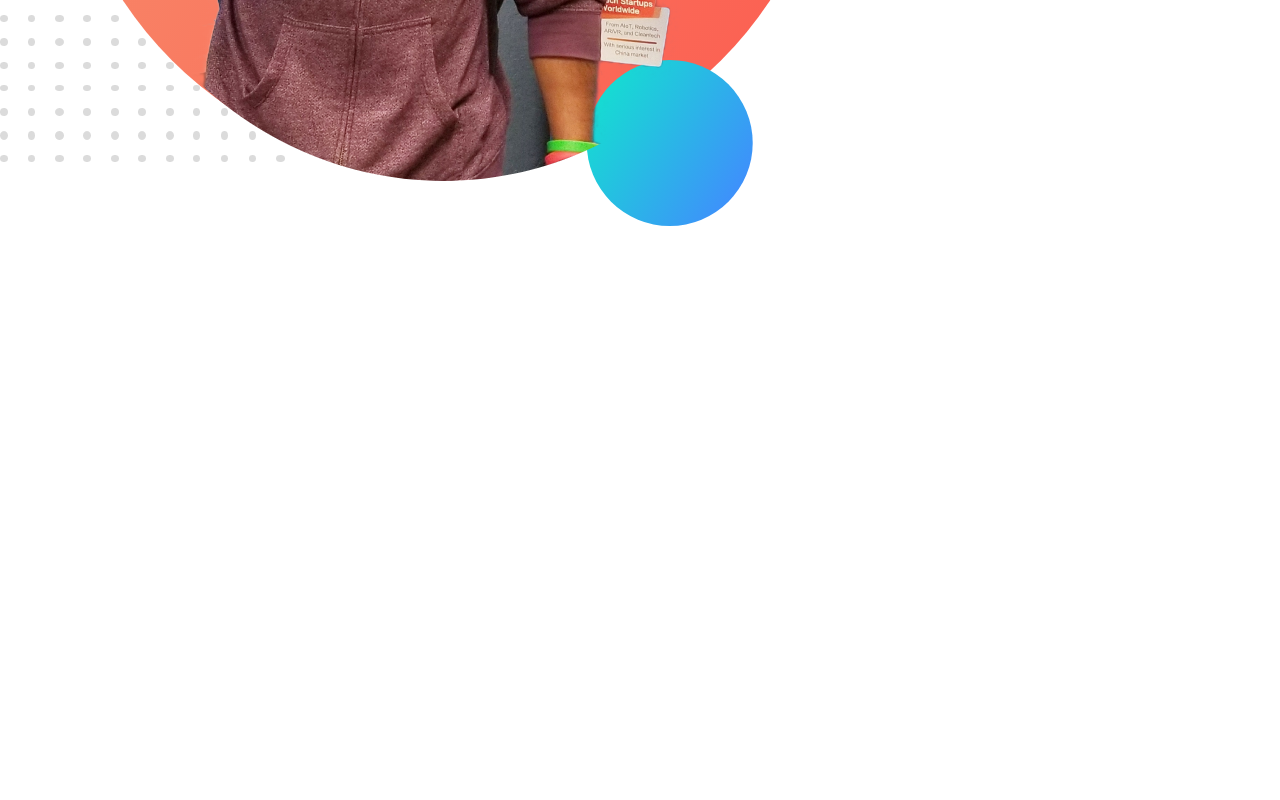
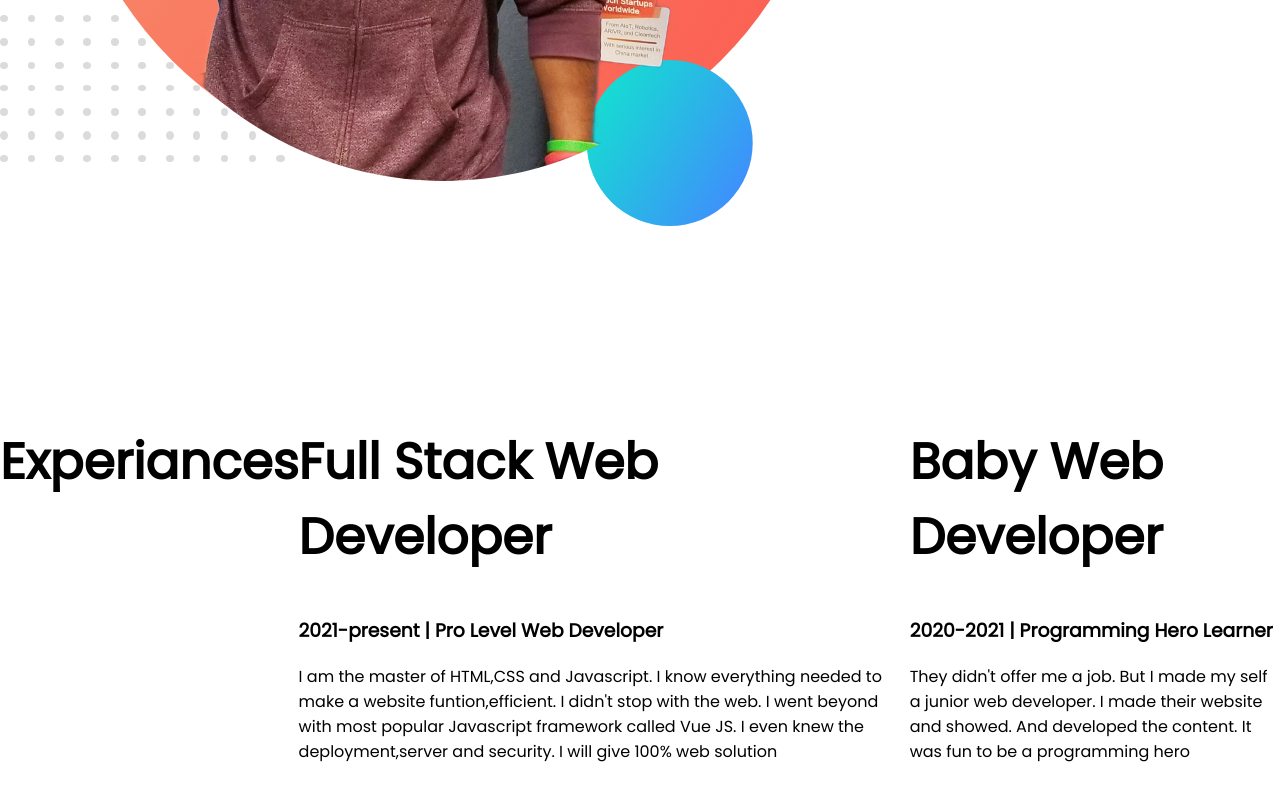
Before and after one commit to erfan-sahil/developing-portfolio, a plain HTML site: page index.html in a window 1280 px wide. Shown: the part 1471-2271 px from the top of the page. Before the commit the page ends 1854 px from the top, so only its background shows below. Drawn offline with Linux system fonts and the light colour scheme.

Commit message:
new section added

```diff
--- a/index.html
+++ b/index.html
@@ -32,6 +32,23 @@
 <a target="_blank" href="https://github.com/erfan-sahil">Download Resume</a>
  </div>
 
+</section>
+<section>
+   <H1> Experiances</H1> <br><BR></BR>
+<div style="display:flex;">
+
+
+    <div>
+<h1>Full Stack Web Developer</h1>
+<h3>2021-present | Pro Level Web Developer</h3>
+<p>I am the master of HTML,CSS and Javascript. I know everything needed to make a website funtion,efficient. I didn't stop with the web. I went beyond with most popular Javascript framework called Vue JS. I even knew the deployment,server and security. I will give 100% web solution </p>
+    </div>
+    <div>
+<h1>Baby Web Developer</h1>
+<h3>2020-2021 | Programming Hero Learner</h3>
+<p>They didn't offer me a job. But I made my self a junior web developer. I made their website and showed. And developed the content. It was fun to be a programming hero</p>
+    </div>
+</div>
 
 </section>
 
```
